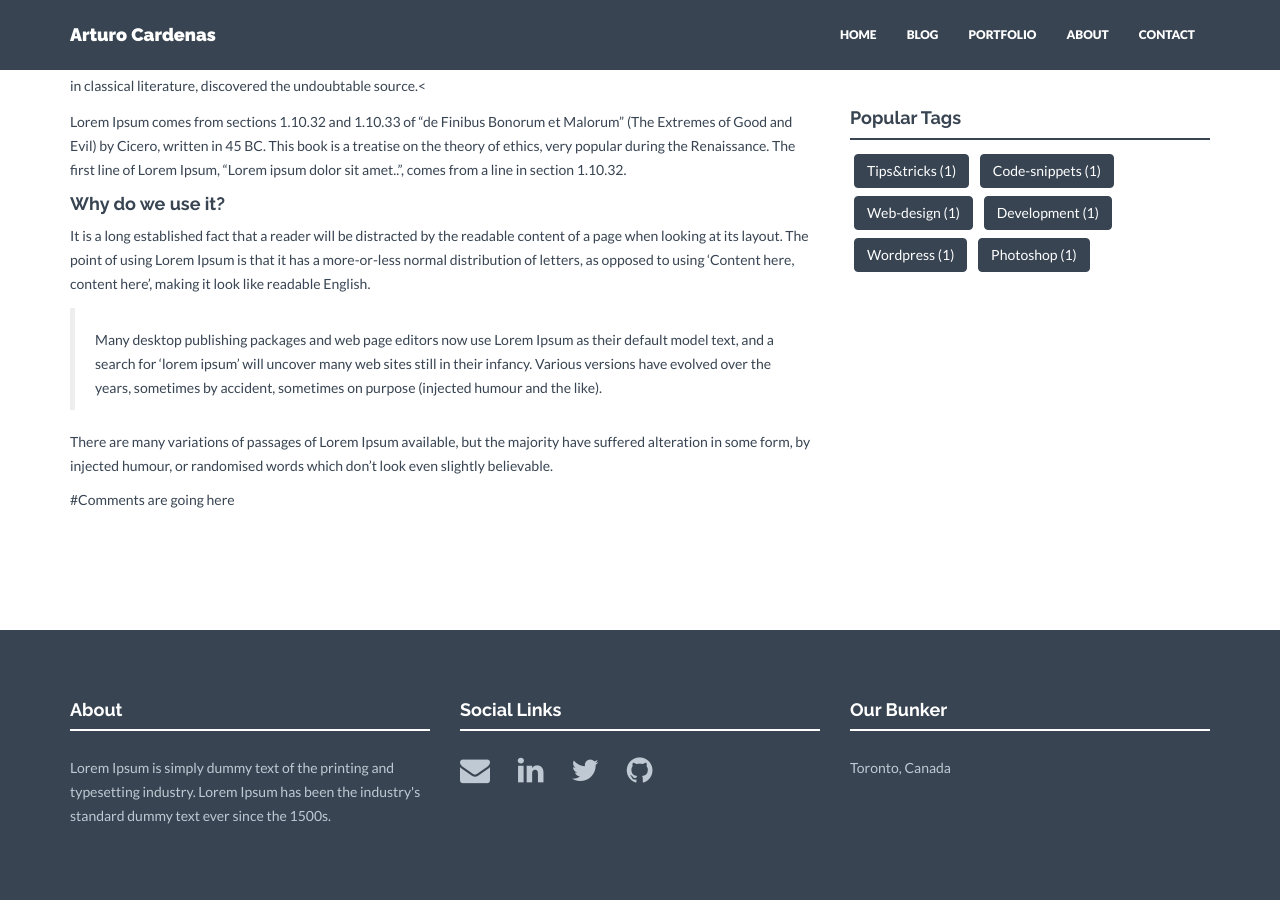
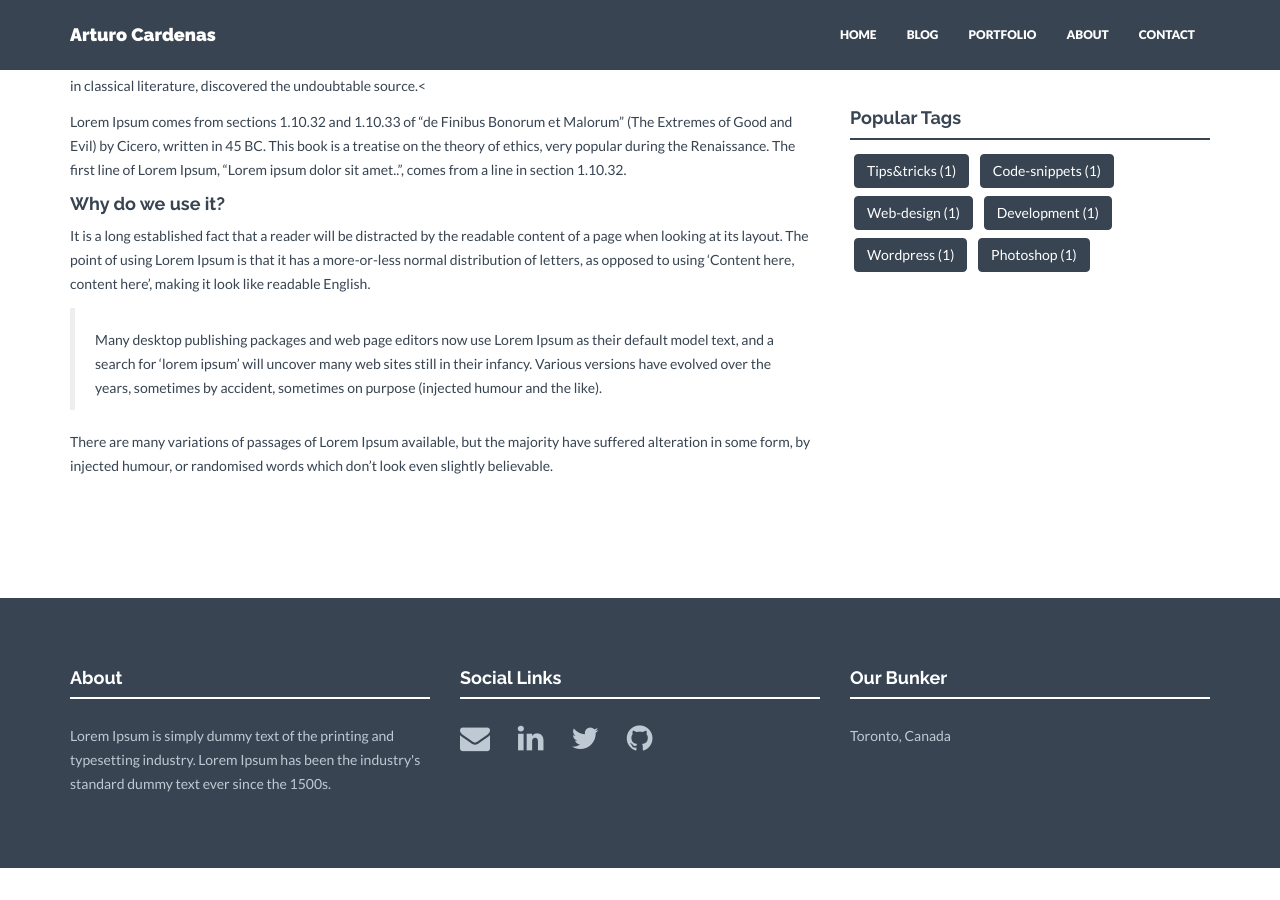
Before and after one commit to arturocm/arturocm.github.io, a Jekyll site: the page built from _posts/blog/2014-04-25-our-new-logo-is-here.markdown, in a window 1280 px wide and 900 px high, scrolled down 874 px. Built offline with Jekyll 4.4.1, drawn with Linux system fonts in a browser that asks for light colours; nearby versions of some CDN libraries; after the commit the page ends 1742 px from its top, so only the background shows below that; part of the change alters nothing that is shown.

Commit message:
first about edit

```diff
--- a/_config.yml
+++ b/_config.yml
@@ -52,9 +52,9 @@ tel: +1 416 797 7371
 # Members information. Shown on About page.
 members:
   - name: Arturo Cardenas
-    position: CEO
-    text: Lorem Ipsum is simply dummy text of the printing and typesetting industry.
-    img: team01.jpeg
+    position: Freelancer
+    text: Making his entrance to the Data Science world
+    img: https://avatars1.githubusercontent.com/u/11340950?v=3&s=460
     social:
       - title: envelope #use for email address
         url: mailto:arturocam@gmail.com.com
--- a/_layouts/post.html
+++ b/_layouts/post.html
@@ -16,7 +16,6 @@ comments: true
 
             {{ content }}
 
-            #Comments are going here
             {% if page.comments %}
             <div id="disqus_thread"></div>
             <script>
```
